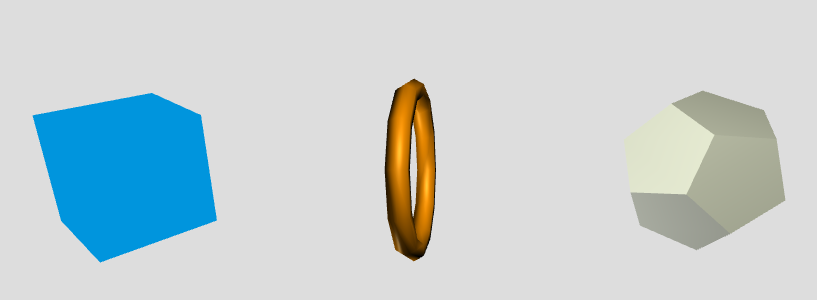
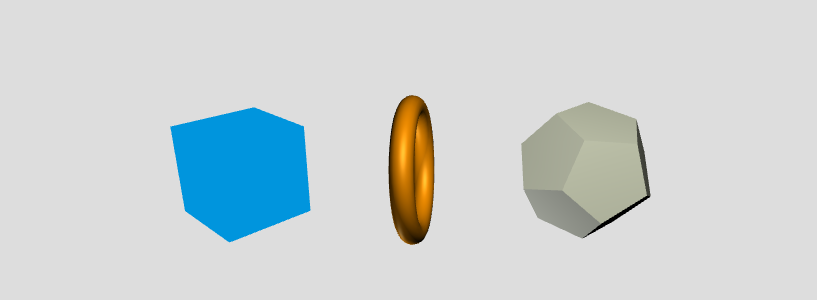
Before and after one commit to laniakea42/three.js_experiments, a plain HTML site: page index.html in a window 1280 px wide. Shown: the part 230-530 px from the top of the page, without its empty margins (226-1043 px from the left). Drawn offline with Linux system fonts and the light colour scheme; animation ran at ten frames a second.

Commit message:
smaller shapes

```diff
--- a/index.html
+++ b/index.html
@@ -37,7 +37,7 @@
 		scene.add(camera);
 
 		//create box
-		let boxGeometry = new THREE.BoxGeometry(10,10,10);
+		let boxGeometry = new THREE.BoxGeometry(8,8,8);
 		let basicMaterial = new THREE.MeshBasicMaterial({color: 0x0095dd});
 
 		// add materia to geometry
@@ -46,11 +46,11 @@
 		scene.add(cube);
 
 		cube.rotation.set(.4, .2, 0);
-		cube.position.x = -25;
+		cube.position.x = -15;
 
 
 		//create torus
-		let torusGeometry = new THREE.TorusGeometry(7,1,6,12);
+		let torusGeometry = new THREE.TorusGeometry(5.5,1,15,40);
 		let phongMaterial = new THREE.MeshPhongMaterial({color: 0xFF9500});
 		let torus = new THREE.Mesh(torusGeometry, phongMaterial);
 
@@ -59,10 +59,10 @@
 
 
 		//create dodecahedron
-		let dodecahedronGeometry = new THREE.DodecahedronGeometry(7);
+		let dodecahedronGeometry = new THREE.DodecahedronGeometry(6);
 		let lamberMaterial = new THREE.MeshLambertMaterial({color: 0xeaeff2});
 		let dodecahedron = new THREE.Mesh(dodecahedronGeometry, lamberMaterial);
-		dodecahedron.position.x = 25;
+		dodecahedron.position.x = 15;
 
 		scene.add(dodecahedron);
 
```
